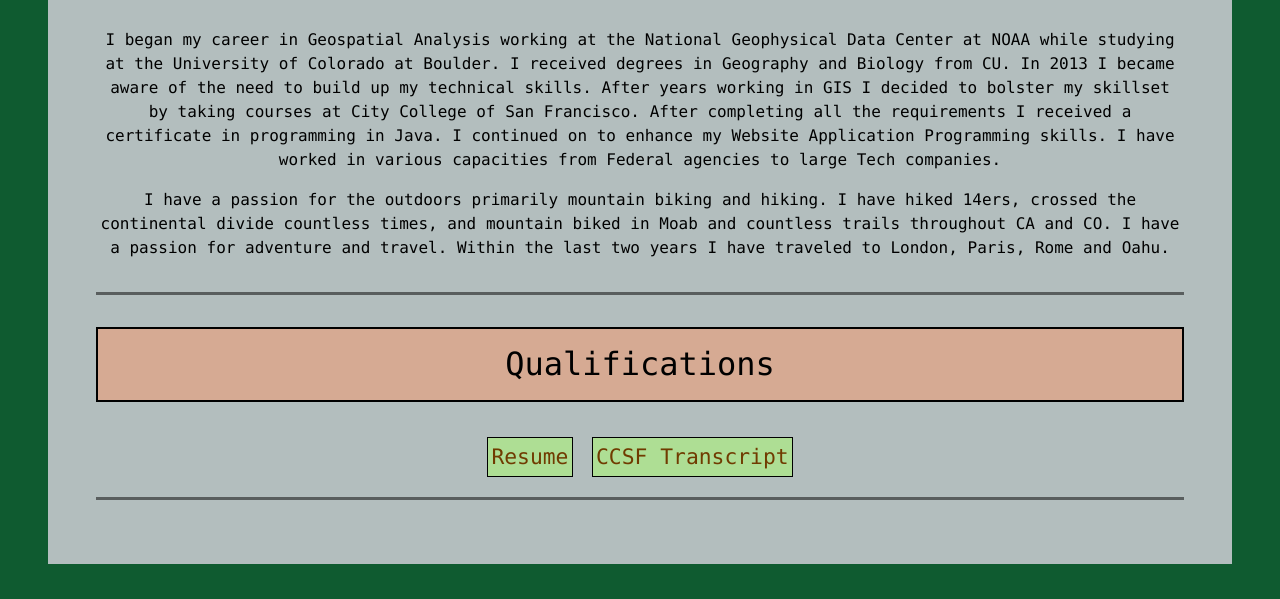
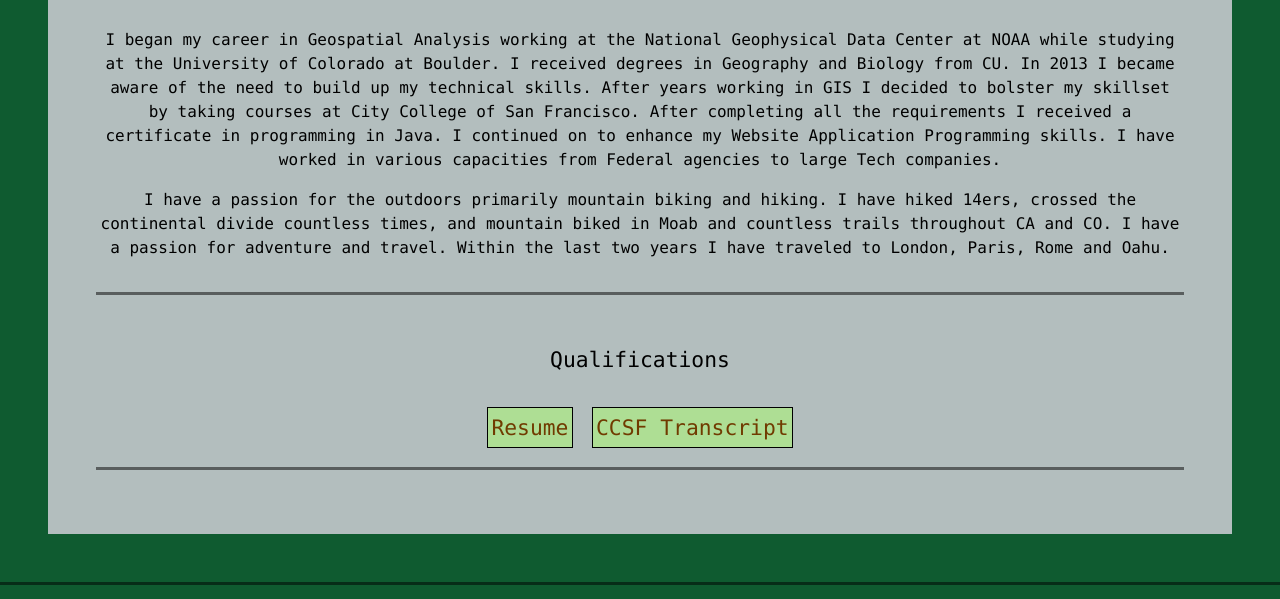
Before and after one commit to joshkls333/Portfolio_Webpage, a plain HTML site: page about.html in a window 1280 px wide. Shown: the part 555-1154 px from the top of the page. Drawn offline with nearby package versions, Linux system fonts and the light colour scheme.

Commit message:
modified about page

```diff
--- a/about.html
+++ b/about.html
@@ -67,7 +67,7 @@
       <hr/>
       <div class="row">
         <div class="col-md-12 text-center">
-          <h2>Qualifications</h2>
+          <h3>Qualifications</h3>
           <ul class="nav nav-pills flex-column flex-sm-row justify-content-center">
             <li class="nav-item"><a href="Background/Josh_Klaus_GIS_Resume.html" target="_blank">Resume</a></li>
             <li class="nav-item"><a href="Background/CCSF_Transcript.html" target="_blank">CCSF Transcript</li>
```
